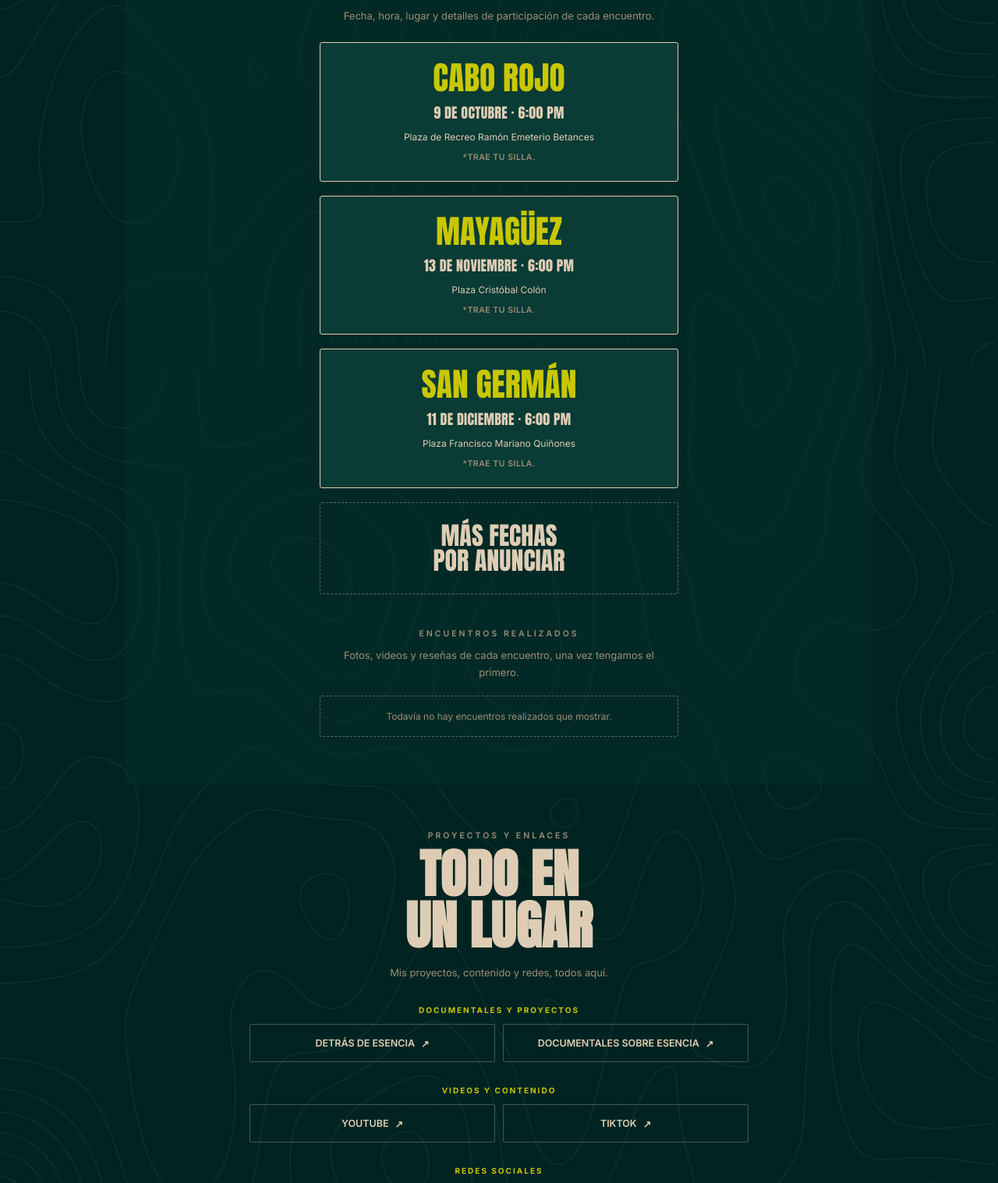
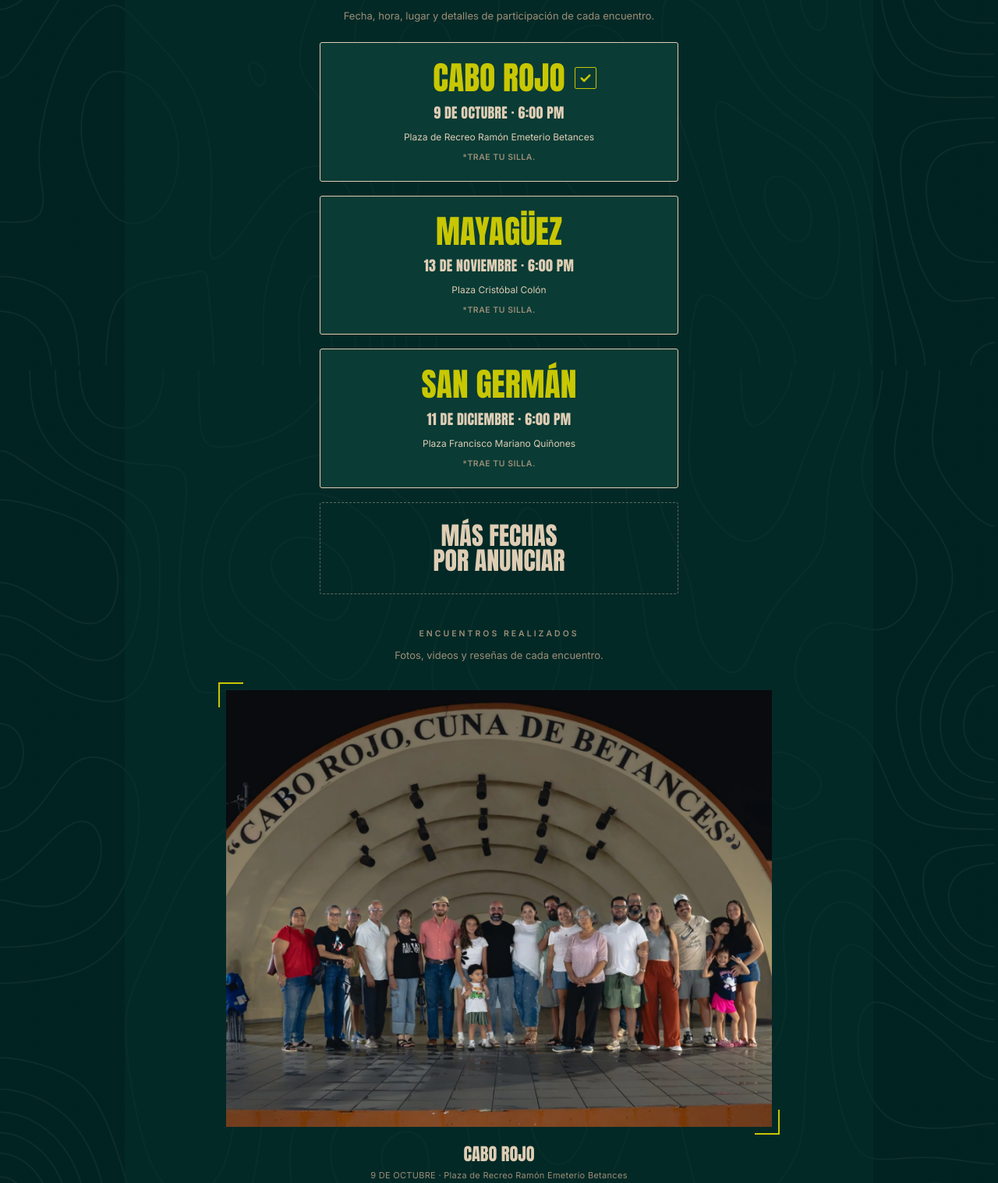
Before and after one commit to gaboramospr/arribalosdeabajo, a plain HTML site: page index.html in a window 1280 px wide. Shown: the part 1238-2755 px from the top of the page at 78% size. Drawn offline with Linux system fonts and the light colour scheme.

Commit message:
Add files via upload

```diff
--- a/index.html
+++ b/index.html
@@ -131,9 +131,10 @@
   .hero-photo-frame {
     width: 460px; flex-shrink: 0; margin: -95px 0 0 -60px; position: relative; z-index: 1; padding: 10px;
   }
-  .hero-photo-frame::before, .hero-photo-frame::after { content: ""; position: absolute; width: 30px; height: 30px; border: 2px solid var(--lime); z-index: 2; }
-  .hero-photo-frame::before { top: 0; left: 0; border-right: none; border-bottom: none; }
-  .hero-photo-frame::after { bottom: 0; right: 0; border-left: none; border-top: none; }
+  .hero-photo-frame::before, .hero-photo-frame::after,
+  .event-photo-frame::before, .event-photo-frame::after { content: ""; position: absolute; width: 30px; height: 30px; border: 2px solid var(--lime); z-index: 2; }
+  .hero-photo-frame::before, .event-photo-frame::before { top: 0; left: 0; border-right: none; border-bottom: none; }
+  .hero-photo-frame::after, .event-photo-frame::after { bottom: 0; right: 0; border-left: none; border-top: none; }
   .hero-photo-frame img { width: 100%; height: auto; display: block; filter: drop-shadow(0 20px 40px rgba(0,0,0,0.45)); }
 
   .tagline { font-family: var(--display); font-size: clamp(1.25rem, 3vw, 1.9rem); color: var(--cream); margin-top: 16px; letter-spacing: 0.2px; max-width: 480px; margin-left: auto; margin-right: auto; line-height: 1.25; text-transform: uppercase; }
@@ -171,6 +172,27 @@
     padding: 26px 24px; text-align: center;
   }
   .more-dates .event-municipio { color: var(--cream); font-size: clamp(1.4rem, 4vw, 2rem); }
+
+  /* Encuentro completado: el checkmark se dibuja una sola vez al entrar en pantalla */
+  .event-municipio-text { position: relative; display: inline-block; }
+  .check-badge {
+    position: absolute; left: 100%; top: 50%; margin-left: 12px; transform: translateY(-50%);
+    width: 28px; height: 28px; border: 1.5px solid var(--lime); border-radius: var(--r-sm);
+    display: flex; align-items: center; justify-content: center;
+    opacity: 0; transition: opacity 0.25s ease;
+  }
+  .check-badge svg { width: 18px; height: 18px; }
+  .check-badge path { stroke-dasharray: 1; stroke-dashoffset: 1; transition: stroke-dashoffset 0.55s ease-out 0.2s; }
+  .check-badge.is-done { opacity: 1; }
+  .check-badge.is-done path { stroke-dashoffset: 0; }
+
+  /* Encuentros realizados */
+  .event-photo { max-width: 720px; margin: 24px auto 0; }
+  .event-photo-frame { position: relative; padding: 10px; }
+  .event-photo-frame img { display: block; width: 100%; height: auto; }
+  .event-photo figcaption { margin-top: 14px; text-align: center; }
+  .event-photo-title { display: block; font-family: var(--display); font-size: 1.4rem; line-height: 1; color: var(--cream); text-transform: uppercase; }
+  .event-photo-meta { display: block; font-family: var(--text); font-size: 11px; letter-spacing: 0.3px; color: var(--muted); margin-top: 8px; }
 
   .micro-label { font-family: var(--text); font-size: 9px; font-weight: 700; letter-spacing: 2.5px; color: var(--muted-2); margin-bottom: 8px; }
 
@@ -261,6 +283,7 @@
     #back-to-top svg { width: 15px; height: 15px; }
   }
 </style>
+<noscript><style>.check-badge{opacity:1}.check-badge path{stroke-dashoffset:0}</style></noscript>
 </head>
 <body>
 
@@ -325,7 +348,7 @@
   <div class="dates-list">
     <div class="date-item">
       <div class="event-card">
-        <div class="event-municipio">CABO ROJO</div>
+        <div class="event-municipio"><span class="event-municipio-text">CABO ROJO<span class="check-badge" id="check-cabo-rojo" role="img" aria-label="Encuentro realizado"><svg viewBox="0 0 24 24" fill="none" stroke="var(--lime)" stroke-width="3.5" stroke-linecap="round" stroke-linejoin="round" aria-hidden="true"><path pathLength="1" d="M5 12.5l4.5 4.5L19 7.5"/></svg></span></span></div>
         <div class="event-datetime">9 DE OCTUBRE &middot; 6:00 PM</div>
         <div class="event-venue">Plaza de Recreo Ramón Emeterio Betances</div>
         <div class="event-note">*Trae tu silla.</div>
@@ -355,8 +378,17 @@
   </div>
 
   <div class="eyebrow" style="margin-top:44px;">ENCUENTROS REALIZADOS</div>
-  <div class="body-text" style="margin-top:6px;">Fotos, videos y reseñas de cada encuentro, una vez tengamos el primero.</div>
-  <div class="empty-box">Todavía no hay encuentros realizados que mostrar.</div>
+  <div class="body-text" style="margin-top:6px;">Fotos, videos y reseñas de cada encuentro.</div>
+
+  <figure class="event-photo">
+    <div class="event-photo-frame">
+      <img src="encuentro-cabo-rojo.webp" alt="Foto grupal del encuentro de Arriba los de Abajo en Cabo Rojo, frente a la tarima de la Plaza de Recreo Ramón Emeterio Betances." width="1600" height="1280" loading="lazy">
+    </div>
+    <figcaption>
+      <span class="event-photo-title">CABO ROJO</span>
+      <span class="event-photo-meta">9 DE OCTUBRE &middot; Plaza de Recreo Ramón Emeterio Betances</span>
+    </figcaption>
+  </figure>
 </section>
 
 <section id="proyectos" class="wrap">
@@ -538,6 +570,21 @@ document.getElementById('contact-form').addEventListener('submit', function (e)
     });
 });
 
+// Checkmark de "encuentro realizado": se dibuja una sola vez cuando entra en pantalla.
+(function () {
+  var badge = document.getElementById('check-cabo-rojo');
+  if (!badge) return;
+  var reduceMotion = window.matchMedia('(prefers-reduced-motion: reduce)').matches;
+  function reveal() { badge.classList.add('is-done'); }
+  if (reduceMotion || !('IntersectionObserver' in window)) { reveal(); return; }
+  var io = new IntersectionObserver(function (entries) {
+    entries.forEach(function (entry) {
+      if (entry.isIntersecting) { reveal(); io.unobserve(entry.target); }
+    });
+  }, { threshold: 0.6 });
+  io.observe(badge);
+})();
+
 document.getElementById('back-to-top').addEventListener('click', function () {
   window.scrollTo({ top: 0, behavior: 'smooth' });
 });
```
Also changed, not shown: encuentro-cabo-rojo.webp (added).
